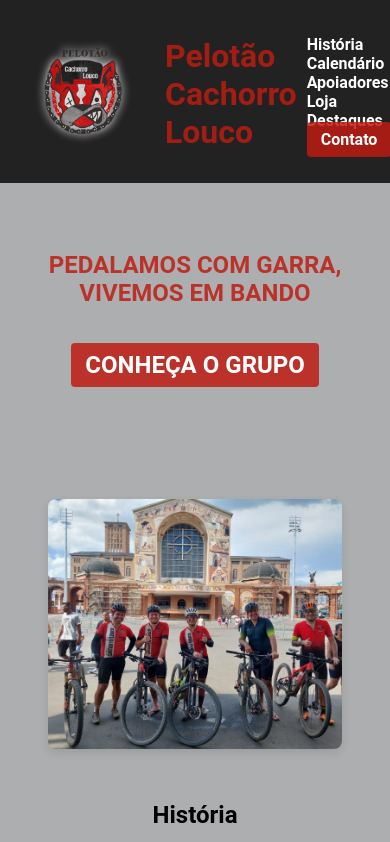
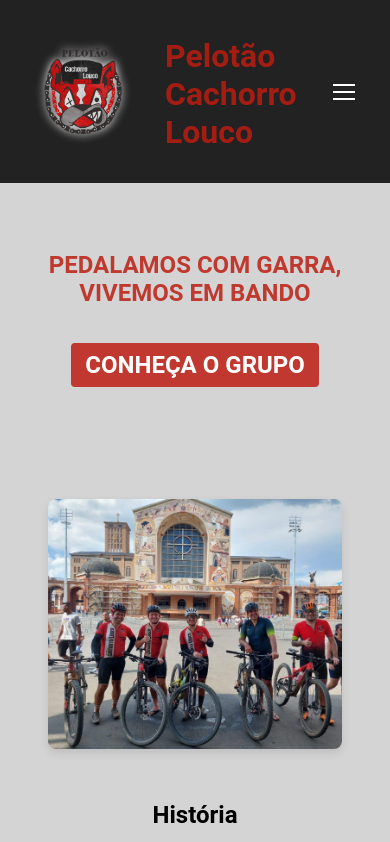
Before and after one commit to TadeuG-Ribeiro/site_pelotao_cachorro_louco, a plain HTML site: page index.html in a window 390 px wide. Shown: the top 842 px of the page. Drawn offline with Linux system fonts and the light colour scheme.

Commit message:
alteracao no css para tons mais escuro no fundo e menu sanduiche para celular

```diff
--- a/css/style.css
+++ b/css/style.css
@@ -1,6 +1,6 @@
 :root {
   --vermelho: #bd1c11d7;
-  --cinza-claro: #57585a7b;
+  --cinza-claro: #80808056;
   --cinza-escuro: #222;
 }
 
@@ -43,6 +43,52 @@ nav a {
 
 nav a:hover {
   color: var(--vermelho);
+}
+
+/* hamburger / mobile nav styles */
+.nav-toggle{
+  display: none; /* shown only on small screens */
+  background: transparent;
+  border: none;
+  cursor: pointer;
+  width: 44px;
+  height: 44px;
+  align-items: center;
+  justify-content: center;
+  padding: 0;
+  color: white;
+}
+.nav-toggle .hamburger{
+  display: block;
+  width: 22px;
+  height: 2px;
+  background: white;
+  position: relative;
+}
+.nav-toggle .hamburger::before,
+.nav-toggle .hamburger::after{
+  content: '';
+  position: absolute;
+  left: 0;
+  width: 22px;
+  height: 2px;
+  background: white;
+}
+.nav-toggle .hamburger::before{ top: -7px; }
+.nav-toggle .hamburger::after{ top: 7px; }
+
+/* main-nav default (desktop) keeps existing horizontal layout */
+.main-nav{ display: flex; gap: 10px; align-items: center; }
+
+@media (max-width: 800px) {
+  header { position: relative; }
+  /* show hamburger */
+  .nav-toggle{ display: flex; }
+  /* hide desktop nav by default */
+  .main-nav{ display: none; position: absolute; right: 1rem; top: 100%; background: var(--cinza-escuro); flex-direction: column; padding: 0.75rem 1rem; border-radius: 6px; box-shadow: 0 6px 18px rgba(0,0,0,0.25); z-index: 50; }
+  .main-nav.open{ display: flex; }
+  .main-nav a{ color: white; margin: 0.25rem 0; }
+  .main-nav .btn-vermelho{ margin: 0.5rem 0 0 0; }
 }
 
 .btn-vermelho {
--- a/index.html
+++ b/index.html
@@ -12,7 +12,11 @@
       <img src="imgs/logo.png" alt="Pelotão Cachorro Louco">
       <h1>Pelotão Cachorro Louco</h1>
     </div>
-    <nav>
+    <!-- botão hamburger para mobile -->
+    <button class="nav-toggle" aria-label="Abrir menu" aria-expanded="false">
+      <span class="hamburger"></span>
+    </button>
+    <nav class="main-nav">
       <a href="#historia">História</a>
       <a href="#calendario">Calendário</a>
       <a href="#apoiadores">Apoiadores</a>
@@ -118,5 +122,25 @@
   <footer>
     <p>© 2025 Pelotão Cachorro Louco | Todos os direitos reservados</p>
   </footer>
+  <script>
+    // MENU TOGGLE: abre/fecha o menu mobile
+    (function(){
+      const toggle = document.querySelector('.nav-toggle');
+      const nav = document.querySelector('.main-nav');
+      if (!toggle || !nav) return;
+      toggle.addEventListener('click', function(){
+        const expanded = this.getAttribute('aria-expanded') === 'true';
+        this.setAttribute('aria-expanded', String(!expanded));
+        nav.classList.toggle('open');
+      });
+      // opcional: fechar ao clicar em um link (melhora UX)
+      nav.addEventListener('click', function(e){
+        if (e.target.tagName === 'A'){
+          nav.classList.remove('open');
+          toggle.setAttribute('aria-expanded', 'false');
+        }
+      });
+    })();
+  </script>
 </body>
 </html>
```
